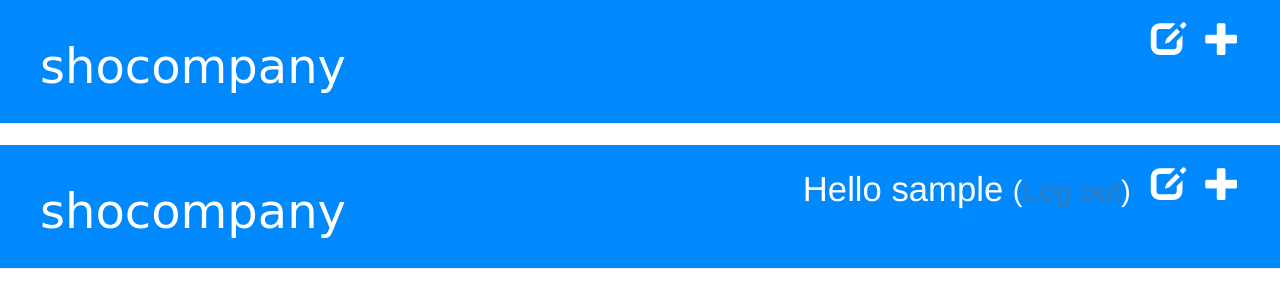
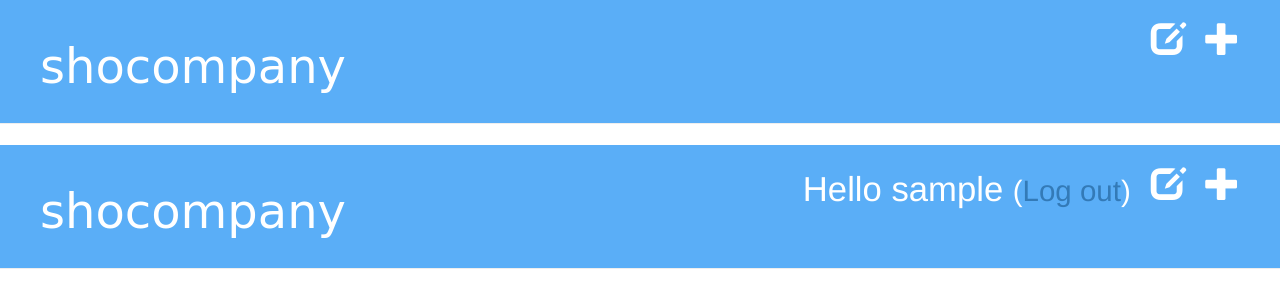
Before and after one commit to shocompany/my-first-blog, a Django app: page /drafts/ in a window 1280 px wide. Shown: the top 308 px of the page. Run offline with Django 3.2, Linux system fonts and the light colour scheme; the visitor is signed in with stand-in values (Sample User, id 1); data that the repository does not hold is empty; some libraries are stand-ins or nearby versions.

Commit message:
Changed the HTML for the site.

```diff
--- a/blog/static/css/blog.css
+++ b/blog/static/css/blog.css
@@ -1,5 +1,5 @@
 .page-header {
-    background-color: #0088ff;
+    background-color: #5AAEF7;
     margin-top: 0;
     padding: 20px 20px 20px 40px;
 }
```
